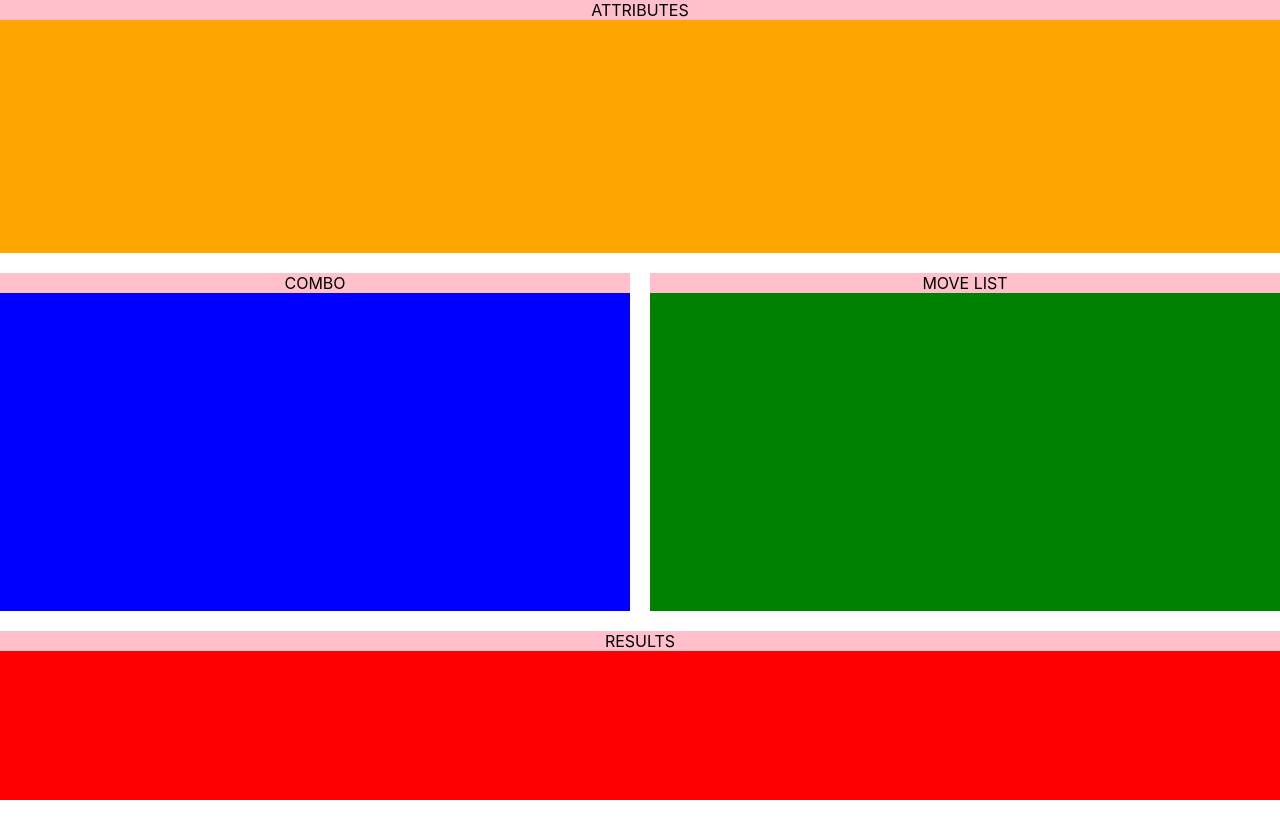
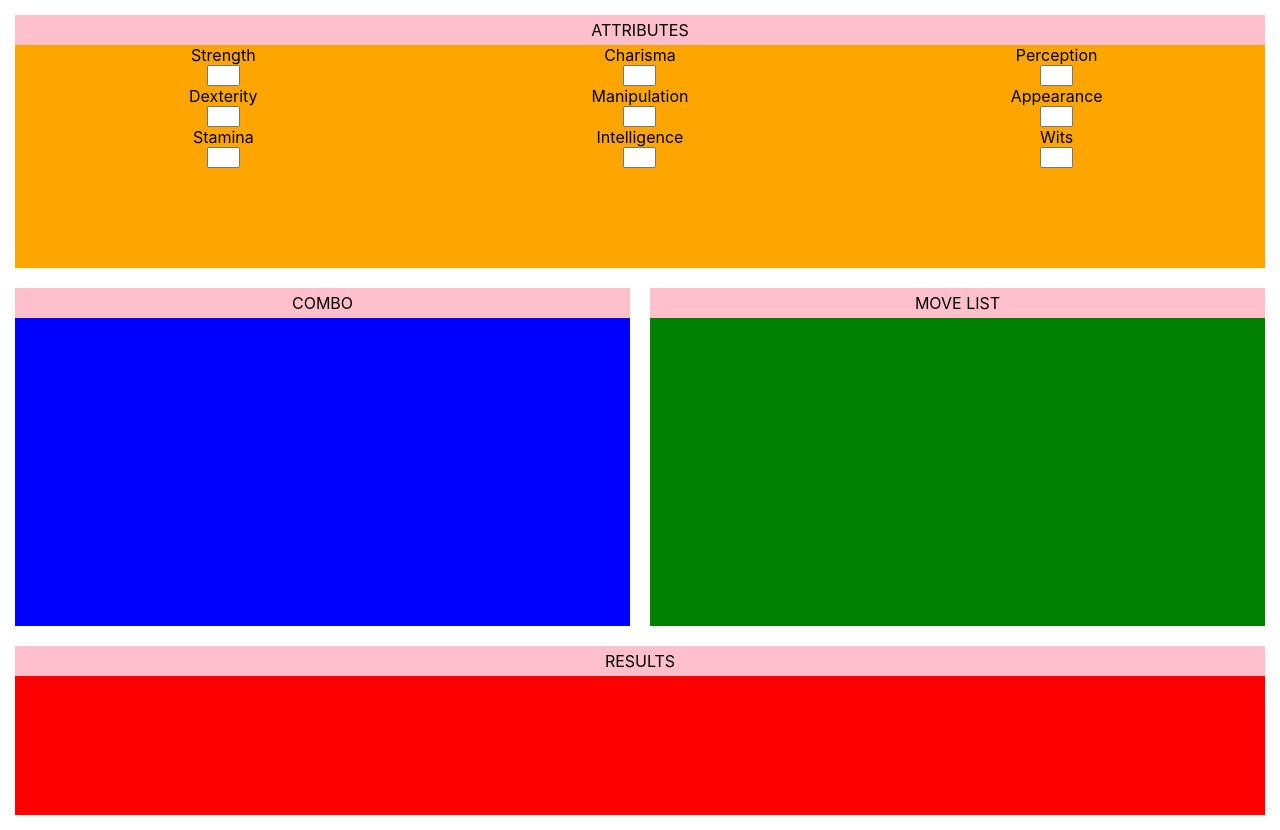
Before and after one commit to Texian/combat-combos, a React (Create React App) app: page / in a window 1280 px wide. Before the commit the page ends 800 px from the top, so only its background shows below. Built offline with nearby package versions, Linux system fonts and the light colour scheme.

Commit message:
Set up numerical input grid for Attributes

```diff
--- a/src/App.css
+++ b/src/App.css
@@ -1,5 +1,6 @@
 .combo-sheet {
   display: grid;
+  padding: 15px;
   grid-gap: 20px;
   grid-template-columns: 1fr 1fr;
   height: 100vh;
@@ -13,6 +14,23 @@
 .attributes {
   grid-area: attributes;
   background: orange;
+}
+
+.attribute {
+  display: grid;
+  justify-items: center;
+  grid-template-columns: 1fr;
+}
+
+.attribute input {
+  width: 25px;
+}
+.grid {
+  display: grid;
+  grid-template-columns: 1fr 1fr 1fr;
+  grid-template-rows: 1fr 1fr 1fr;
+  justify-items: center;
+  align-items: center;
 }
 
 .combos {
@@ -32,7 +50,11 @@
 
 header {
   display: grid;
+  height: 30px;
+  grid-column-start: 1;
+  grid-column-end: 4;
   justify-content: center;
+  align-content: center;
   background: pink;
 }
 
--- a/src/App.js
+++ b/src/App.js
@@ -8,12 +8,44 @@ function App() {
       <div className="combo-sheet">
         <div class="attributes">
           <header>ATTRIBUTES</header>
-          <div className="attribute"></div>
-          <div className="attribute"></div>
-          <div className="attribute"></div>
-          <div className="attribute"></div>
-          <div className="attribute"></div>
-          <div className="attribute"></div>
+          <div className="grid">
+            <div className="attribute">
+              <label htmlFor="strength">Strength</label>
+              <input type="number" id="strength" name="strength" required min="1" max="10" size="10"/>
+            </div>
+            <div className="attribute">
+              <label htmlFor="charisma">Charisma</label>
+              <input type="number" id="charisma" name="charisma" required min="1" max="10" size="10"/>
+            </div>
+            <div className="attribute">
+              <label htmlFor="perception">Perception</label>
+              <input type="number" id="perception" name="perception" required min="1" max="10" size="10"/>
+            </div>
+            <div className="attribute">
+              <label htmlFor="dexterity">Dexterity</label>
+              <input type="number" id="dexterity" name="dexterity" required min="1" max="10" size="10"/>
+            </div>
+            <div className="attribute">
+              <label htmlFor="manipulation">Manipulation</label>
+              <input type="number" id="manipulation" name="manipulation" required min="1" max="10" size="10"/>
+            </div>
+            <div className="attribute">
+              <label htmlFor="appearance">Appearance</label>
+              <input type="number" id="appearance" name="appearance" required min="1" max="10" size="10"/>
+            </div>
+            <div className="attribute">
+              <label htmlFor="stamina">Stamina</label>
+              <input type="number" id="stamina" name="stamina" required min="1" max="10" size="10"/>
+            </div>
+            <div className="attribute">
+              <label htmlFor="intelligence">Intelligence</label>
+              <input type="number" id="intelligence" name="intelligence" required min="1" max="10" size="10"/>
+            </div>
+            <div className="attribute">
+              <label htmlFor="wits">Wits</label>
+              <input type="number" id="wits" name="wits" required min="1" max="10" size="10"/>
+            </div>
+          </div>
         </div>
         <div class="combos">
           <header>COMBO</header>
```
